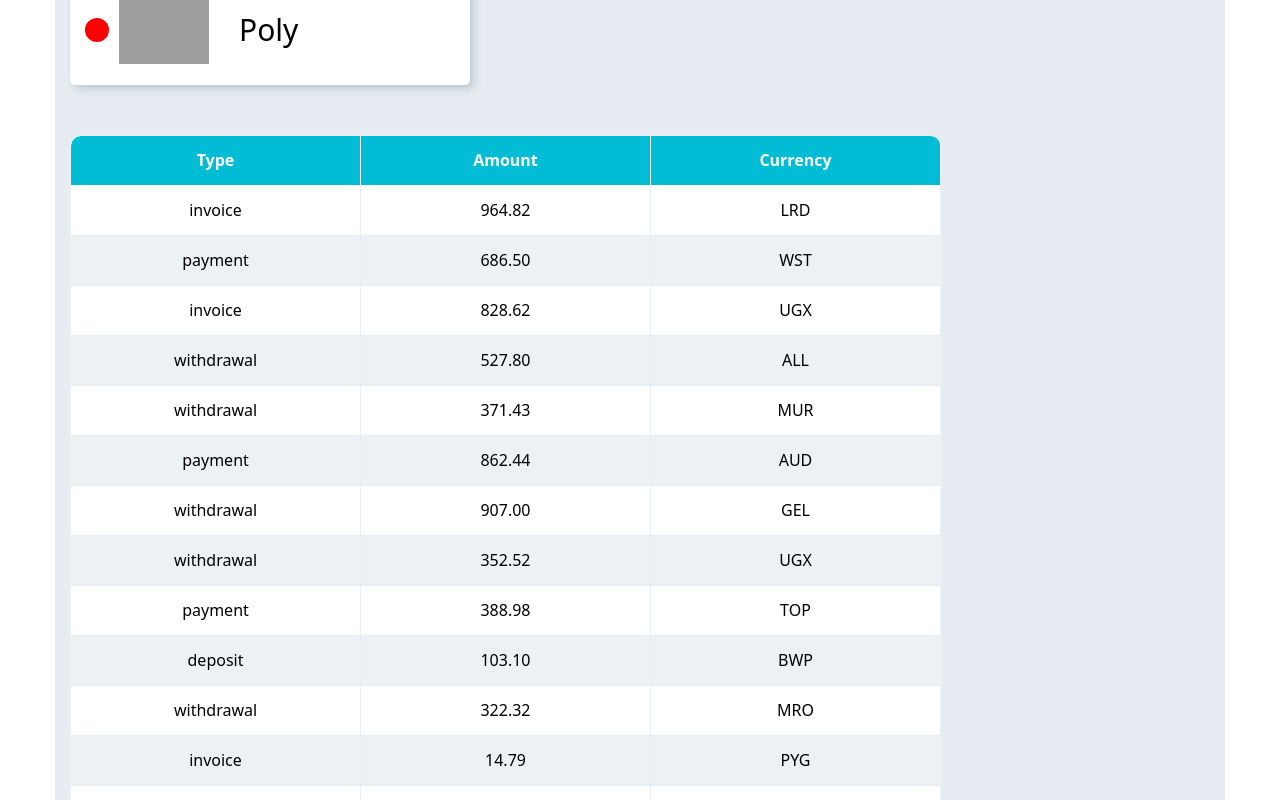
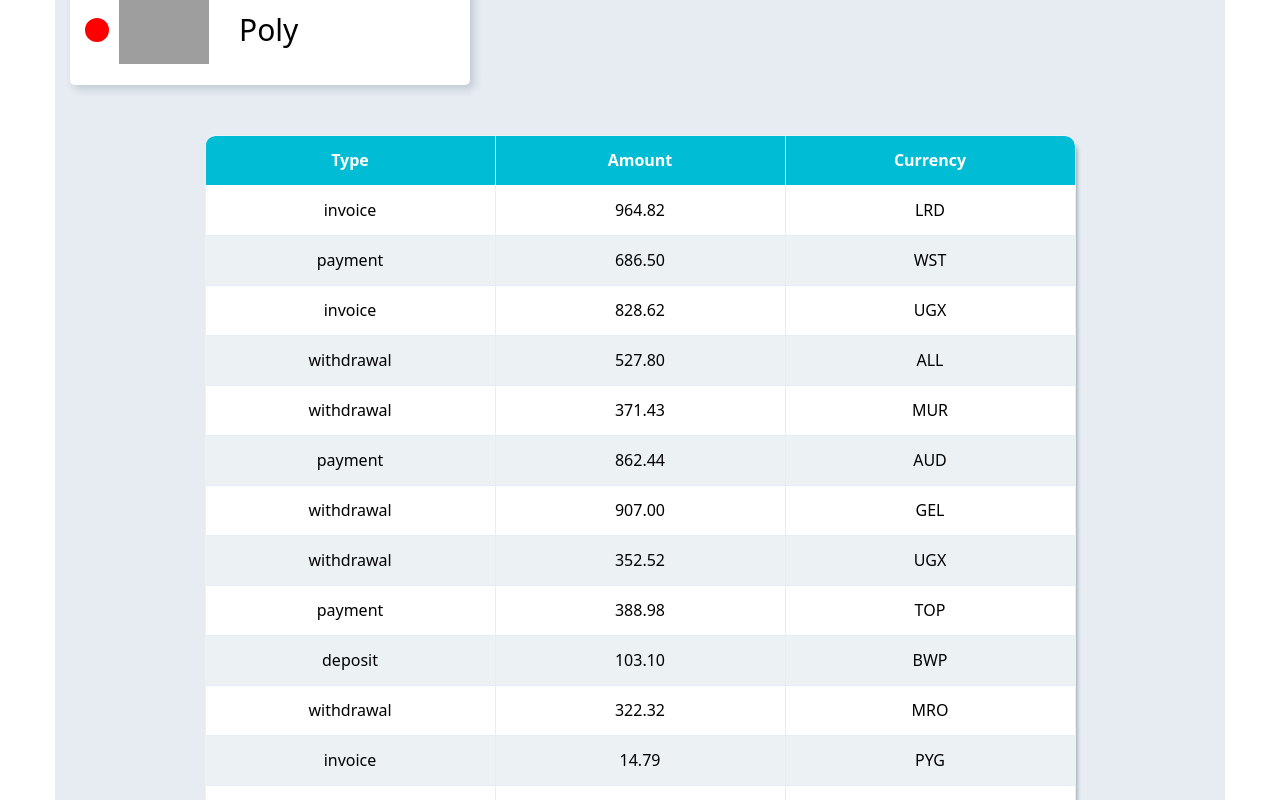
Before and after one commit to Oleksii-Deviatov/goit-react-hw-01-components, a React (Create React App) app: page / in a window 1280 px wide. Shown: the part 1080-1880 px from the top of the page. Built offline with nearby package versions, Linux system fonts and the light colour scheme; grey boxes are pictures that could not be loaded.

Commit message:
add shadow

```diff
--- a/src/components/TransactionHistory/styles.module.css
+++ b/src/components/TransactionHistory/styles.module.css
@@ -1,10 +1,12 @@
 .transaction_history {
+  margin: 0 auto;
   background: #ecf1f4;
   border-collapse: collapse;
   text-align: center;
   border-radius: 10px;
   border: 1px solid;
   overflow: hidden;
+  box-shadow: 5px 5px 5px -5px rgba(34, 60, 80, 0.6);
 }
 
 .transaction_history th {
```
